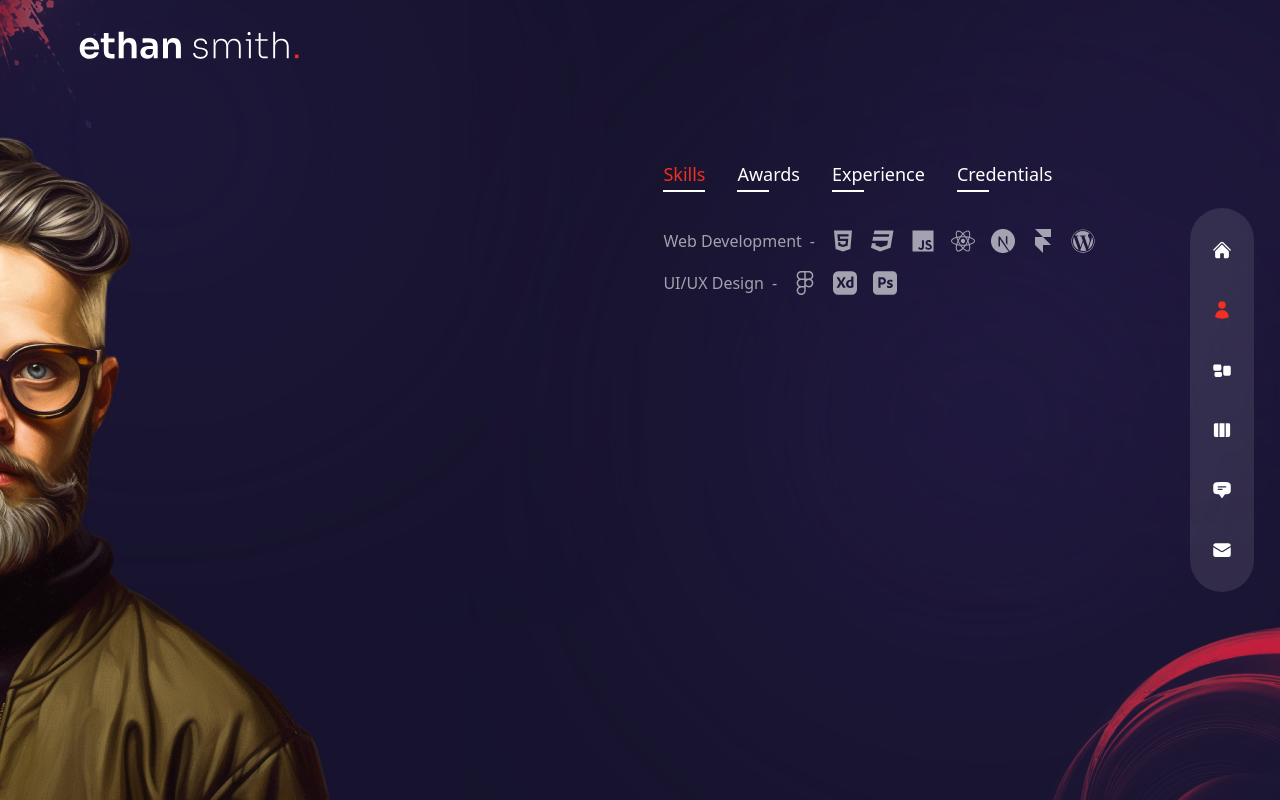
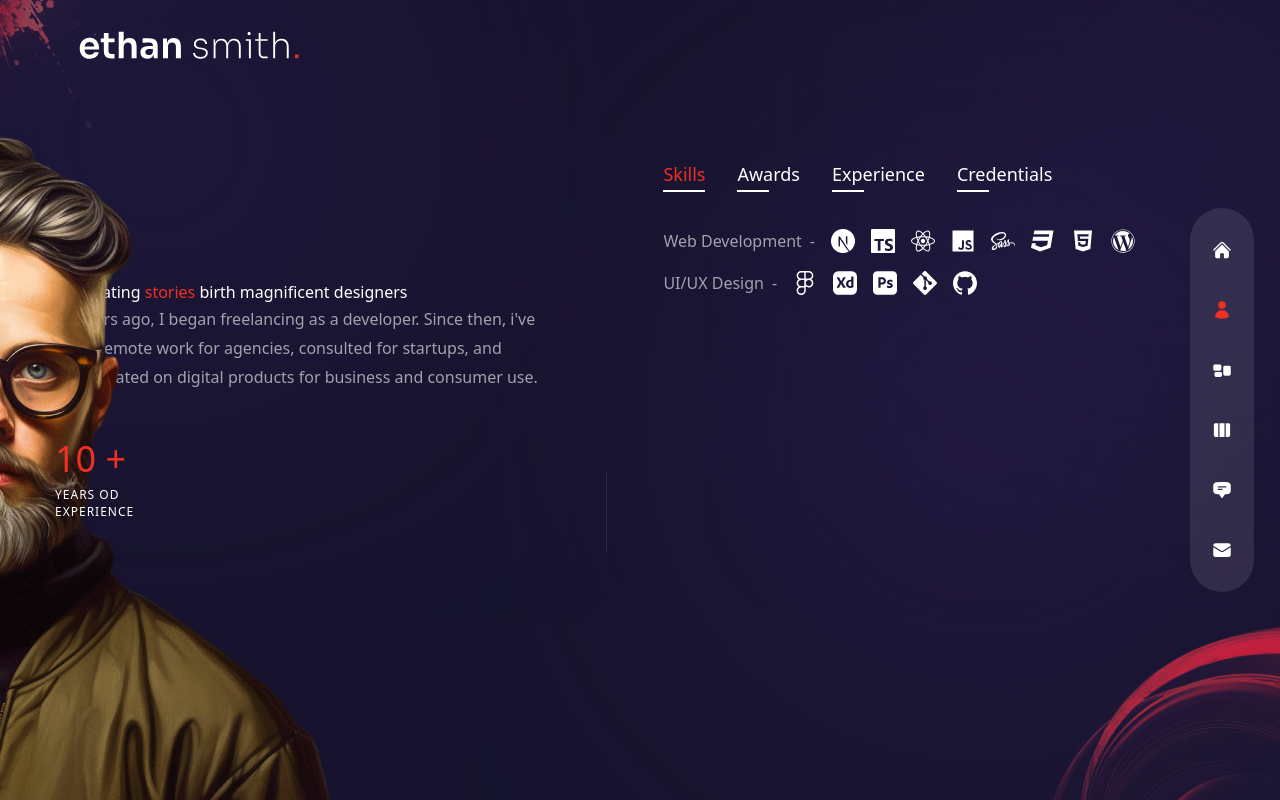
Before and after one commit to BStyvison/portfolio-styvison, a Next.js app: page /about in a window 1280 px wide. Built offline with nearby package versions, Linux system fonts and the light colour scheme.

Commit message:
Update index.js

```diff
--- a/pages/about/index.js
+++ b/pages/about/index.js
@@ -6,14 +6,18 @@
   FaCss3,
   FaJs,
   FaReact,
-  FaWordpress, FaFigma
+  FaWordpress,
+  FaFigma,
+  FaSass
 } from 'react-icons/fa';
 
 import {
   SiNextdotjs,
-  SiFramer,
   SiAdobexd,
+  SiTypescript,
   SiAdobephotoshop,
+  SiGit,
+  SiGithub
 } from "react-icons/si";
 
 //  data
@@ -24,18 +28,25 @@
       {
         title: 'Web Development',
         icons: [
-          <FaHtml5 />,
-          <FaCss3 />,
-          <FaJs />,
-          <FaReact />,
-          <SiNextdotjs />,
-          <SiFramer />,
-          <FaWordpress />,
+          <SiNextdotjs key={5}/>,
+          <SiTypescript key={8}/>,
+          <FaReact key={4}/>,
+          <FaJs key={3}/>,
+          <FaSass key={9}/>,
+          <FaCss3 key={2}/>,
+          <FaHtml5 key={1}/>,
+          <FaWordpress key={7}/>,
         ],
       },
       {
         title: 'UI/UX Design',
-        icons: [<FaFigma />, <SiAdobexd />, <SiAdobephotoshop />],
+        icons: [
+          <FaFigma key={1}/>,
+          <SiAdobexd key={2}/>,
+          <SiAdobephotoshop key={3}/>,
+          <SiGit key={4}/>,
+          <SiGithub key={5}/>
+      ],
       },
     ],
   },
@@ -98,6 +109,9 @@
 import { fadeIn } from '../../variants'
 import { icons } from "react-icons";
 
+//counter
+import CountUp from "react-countup";
+
 
 const About = () => {
 
@@ -115,7 +129,24 @@
         <Avatar/>
       </motion.div>
       <div className="container mx-auto h-full flex flex-col items-center xl:flex-row gap-x-6">
-        <div className="flex-1 flex flex-col justify-center">text</div>
+        {/* text */}
+        <div className="flex-1 flex flex-col justify-center">
+          <h2>Captivating <span className="text-accent">stories</span> birth magnificent designers</h2>
+          <p className="max-w-[500px] mx-auto xl:mx-0 mb-12 px-2 xl:px-0">10 years ago, I began freelancing as a developer. Since then, i've done remote work for agencies, consulted for startups, and collaborated on digital products for business and consumer use.</p>
+          {/* counters */}
+          <div>
+            <div>
+              {/* experience */}
+              <div className="relative flex-1 after:w-[1px] after:h-full after:bg-white/10 after:absolute after:top-8 after:right-8">
+                <div className="text-2xl xl:text-4xl font-extralight text-accent mb-2">
+                  <CountUp start={0} end={10} duration={5}/> +
+                </div>
+                <div className="text-xs uppercase tracking-[1px] leading-[1.4] max-w-[100px]">Years od experience</div>
+              </div>
+            </div>
+          </div>
+        </div>
+        {/* info */}
         <div className=" flex flex-col w-full xl:max-w-[48%] h-[480px]">
           <div className="flex gap-x-4 xl:gap-x-8 mx-auto xl:mx-0 mb-4" >
             {aboutData.map((item, itemIndex) => (
@@ -141,7 +172,7 @@
                   {item.icons?.map((icon, itemIndex) => (
                     <div
                       key={itemIndex}
-                      className="text-2xl "
+                      className="text-2xl text-white"
                     >
                       {icon}
                     </div>
```
